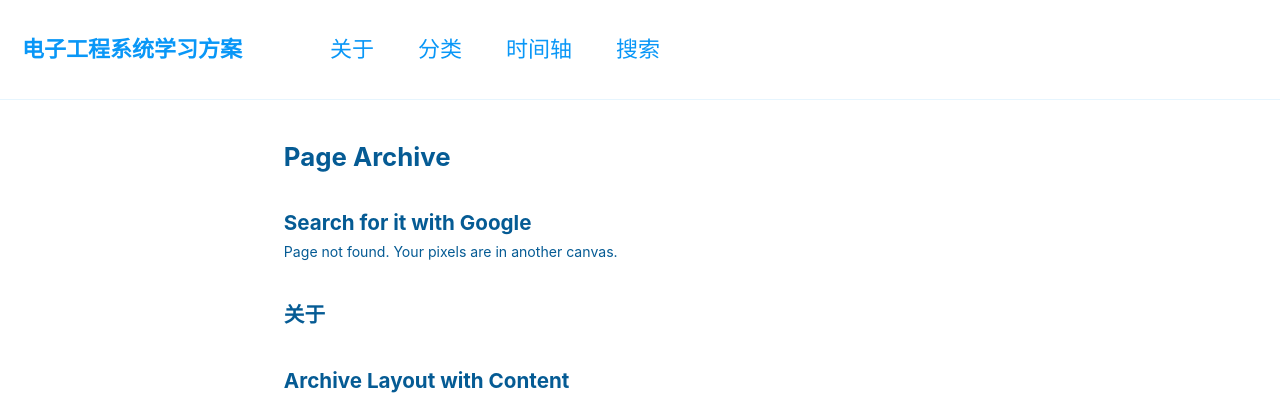
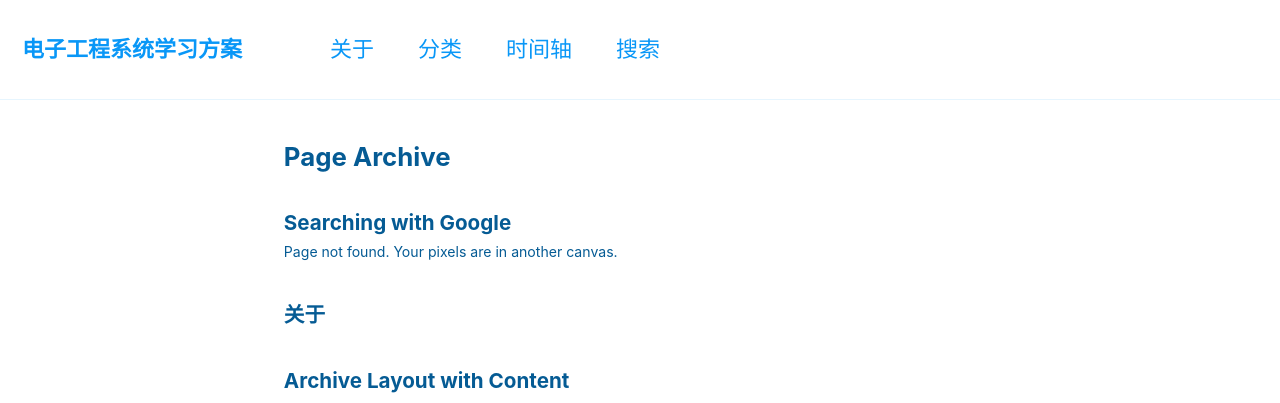
Before and after one commit to leeic007/leeic007.github.com, a Jekyll site: the page built from _pages/page-archive.html, in a window 1280 px wide. Shown: the top 403 px of the page. Built offline with Jekyll 4.4.1, drawn with Linux system fonts in a browser that asks for light colours.

Commit message:
Update 404.md

```diff
--- a/_pages/404.md
+++ b/_pages/404.md
@@ -1,5 +1,5 @@
 ---
-title: "Search for it with Google"
+title: "Searching with Google"
 excerpt: "Page not found. Your pixels are in another canvas."
 sitemap: false
 permalink: /404.html
```
